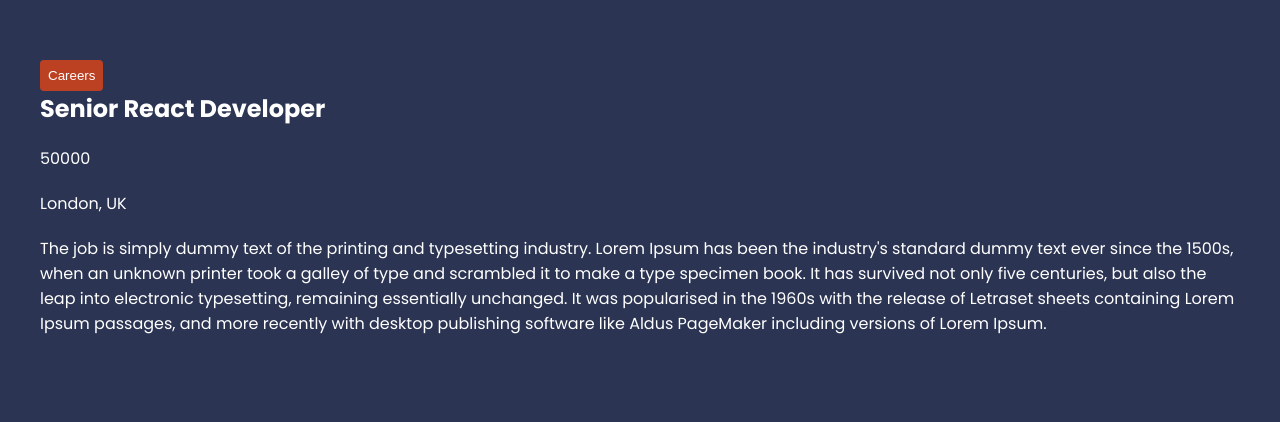
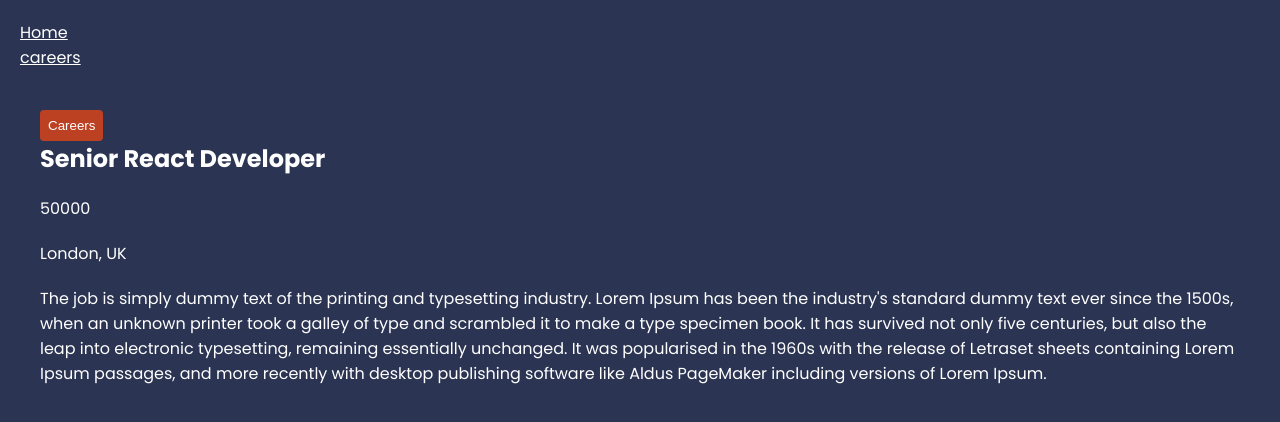
Before and after one commit to Coding-major/react-router-practise, a React (Create React App) app: page /careers/1 in a window 1280 px wide. Shown: the top 422 px of the page. Built offline with nearby package versions, Linux system fonts and the light colour scheme; data requests are answered from the project's data file.

Commit message:
added Breadcrumbs

```diff
--- /dev/null
+++ b/src/components/BreadCrumbs.js
@@ -0,0 +1,33 @@
+import { Link, useLocation } from "react-router-dom";
+
+function Breadcrumbs() {
+
+    const location = useLocation();
+
+    let currentLink = ''
+    let crumbs = location.pathname.split("/")
+    .filter((crumb) => crumb !== "")
+    console.log(crumbs.pop())
+
+    let newDatas = crumbs
+    .map((crumb) => {
+        currentLink += `/${crumb}`
+
+        return (
+
+                <div key={crumb}>
+                    <Link to={currentLink}>{crumb}</Link>
+                </div>
+        )
+    })
+
+    return (
+        <>
+            <div><Link to='/'>Home</Link></div>
+            {newDatas}
+        </>
+    // <div>Breadcrumbs</div>
+     );
+}
+
+export default Breadcrumbs;
--- a/src/layouts/RootLayer.js
+++ b/src/layouts/RootLayer.js
@@ -1,8 +1,10 @@
 import { Outlet } from "react-router-dom";
+import Breadcrumbs from "../components/BreadCrumbs";
 
 export default function RootLayout() {
     return (
         <div className="root-layout">
+            <Breadcrumbs />
             <main>
                 <Outlet />
             </main>
```
